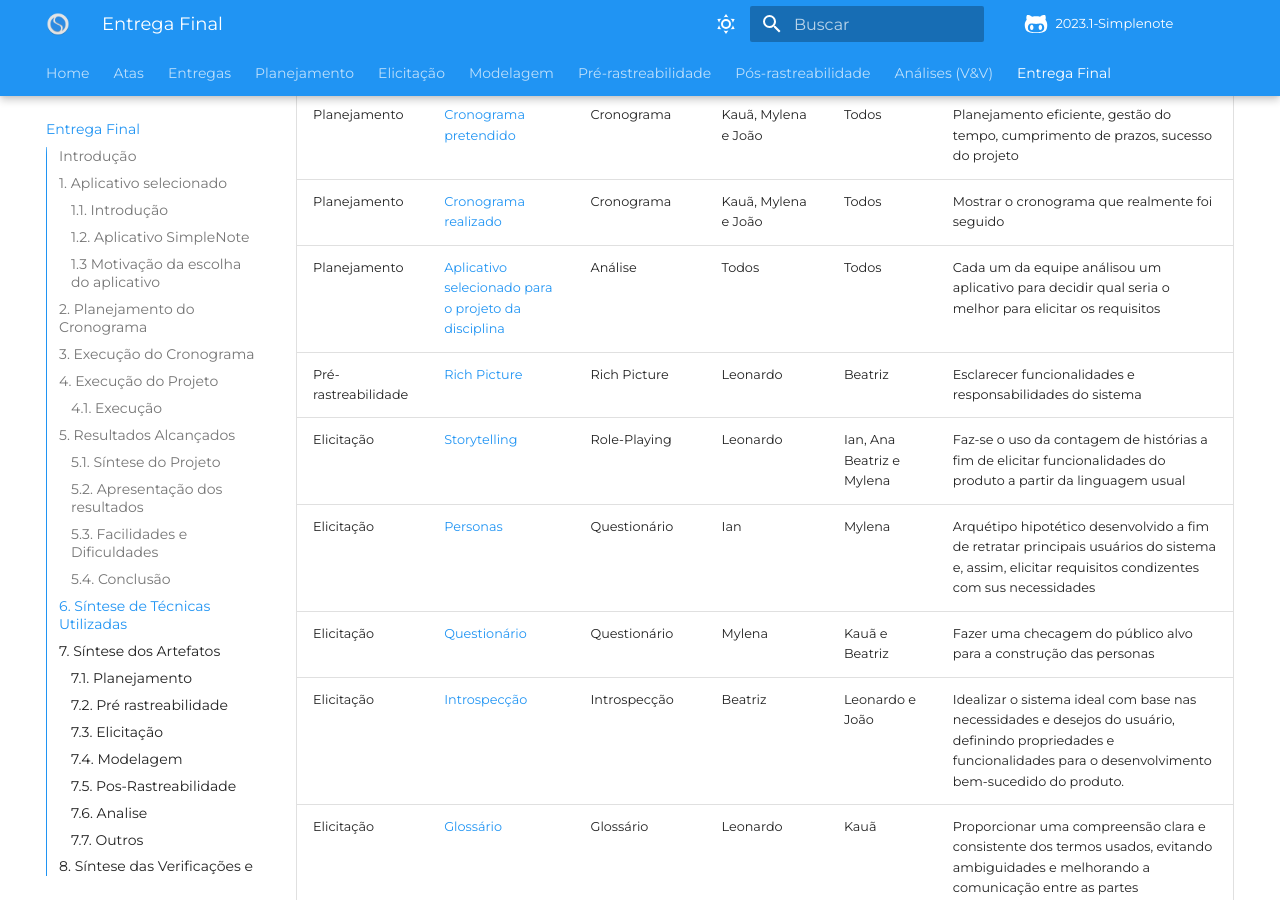
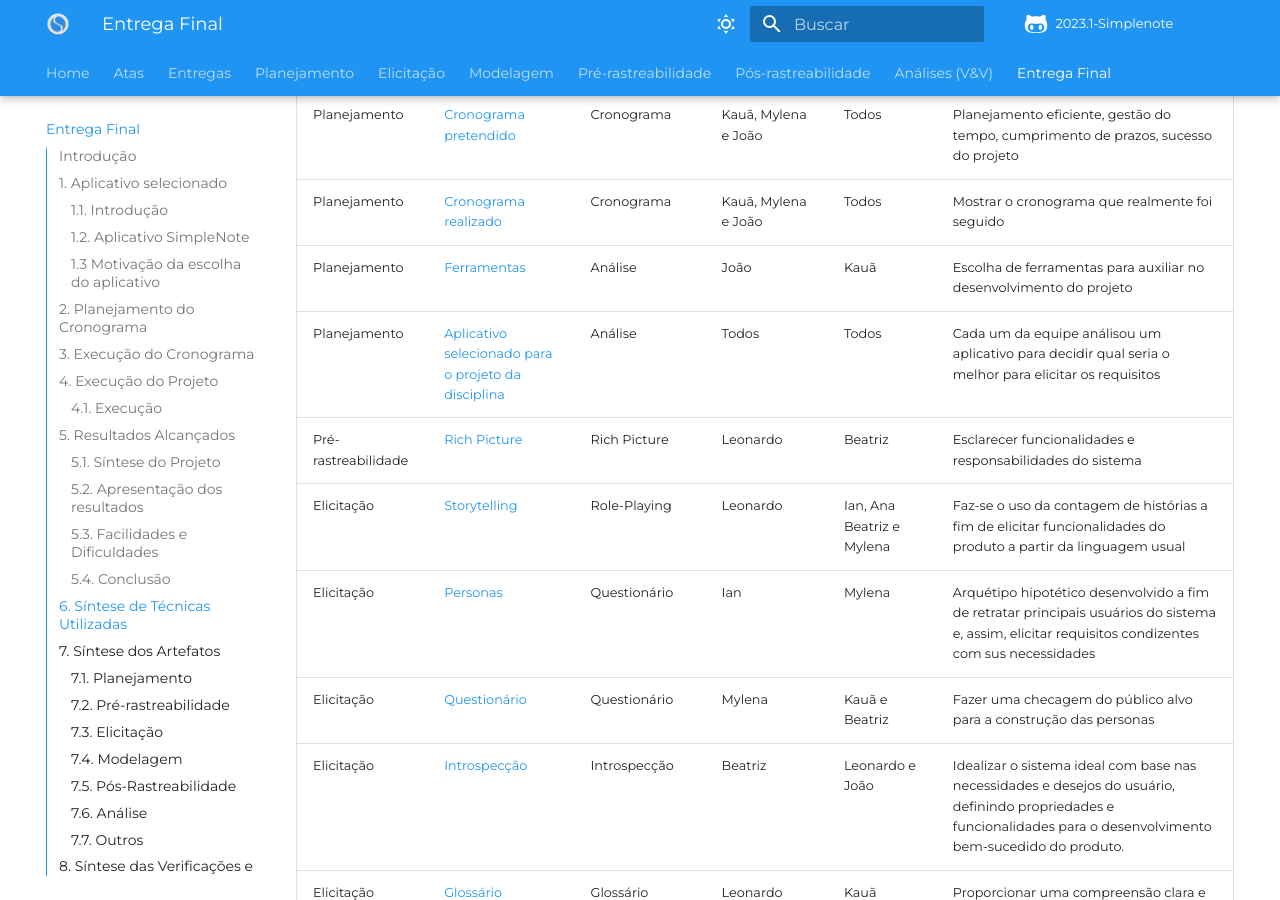
Before and after one commit to Requisitos-de-Software/2023.1-Simplenote, an MkDocs documentation site: the page built from docs/entrega-final.md, in a window 1280 px wide and 900 px high, scrolled down 3893 px. Built offline with MkDocs 1.6.1 and Material for MkDocs 9.7.7, drawn with Linux system fonts in a browser that asks for light colours; some web fonts are replaced; comment, search, counter and statistics services are not loaded; some of the changed text lies outside the part shown.

Commit message:
fix typos

```diff
--- a/docs/entrega-final.md
+++ b/docs/entrega-final.md
@@ -104,6 +104,7 @@ A Síntese de Técnicas Utilizadas visa apresentar as técnicas utilizadas no de
 | --- | --- | --- | --- | --- | --- |
 | Planejamento | [Cronograma pretendido](https://requisitos-de-software.github.io/2023.1-Simplenote/planejamento/cronograma/) | Cronograma | Kauã, Mylena e João | Todos | Planejamento eficiente, gestão do tempo, cumprimento de prazos, sucesso do projeto |
 | Planejamento | [Cronograma realizado](https://requisitos-de-software.github.io/2023.1-Simplenote/planejamento/cronograma_realizado/)| Cronograma | Kauã, Mylena e João | Todos | Mostrar o cronograma que realmente foi seguido |
+Planejamento | [Ferramentas](https://requisitos-de-software.github.io/2023.1-Simplenote/planejamento/ferramentas/)|Análise |João|Kauã| Escolha de ferramentas para auxiliar no desenvolvimento do projeto |
 | Planejamento | [Aplicativo selecionado para o projeto da disciplina](https://requisitos-de-software.github.io/2023.1-Simplenote/planejamento/Aplicativo%20Selecionado/) | Análise | Todos | Todos | Cada um da equipe análisou um aplicativo para decidir qual seria o melhor para elicitar os requisitos |
 | Pré- rastreabilidade | [Rich Picture](https://requisitos-de-software.github.io/2023.1-Simplenote/pr%C3%A9-rastreabilidade/rich_picture/) | Rich Picture | Leonardo | Beatriz | Esclarecer funcionalidades e responsabilidades do sistema |
 | Elicitação | [Storytelling](https://requisitos-de-software.github.io/2023.1-Simplenote/elicitacao/storytelling/)| Role-Playing | Leonardo | Ian, Ana Beatriz e Mylena| Faz-se o uso da contagem de histórias a fim de elicitar funcionalidades do produto a partir da linguagem usual|
@@ -162,7 +163,7 @@ A tabela 2 apresenta os artefatos referentes ao planejamento da equipe durante o
 
 </center>
 
-### 7.2. Pré rastreabilidade
+### 7.2. Pré-rastreabilidade
 
 A tabela 3 apresenta os artefatos referentes ao planejamento da equipe durante o semestre e as ferramentas utilizadas durante o projeto.
 
@@ -227,7 +228,7 @@ A tabela 5 apresenta os artefatos referentes a etapa de modelagem desenvolvida n
 
 </center>
 
-### 7.5. Pos-Rastreabilidade
+### 7.5. Pós-Rastreabilidade
 
 A tabela 6 apresenta os artefatos referentes a etapa de pos-rastreabilidade desenvolvida durante o projeto.
 
@@ -245,7 +246,7 @@ A tabela 6 apresenta os artefatos referentes a etapa de pos-rastreabilidade dese
 
 </center>
 
-### 7.6. Analise
+### 7.6. Análise
 
 A tabela 7 apresenta os artefatos referentes a etapa de analise desenvolvida durante o projeto.
 
```
